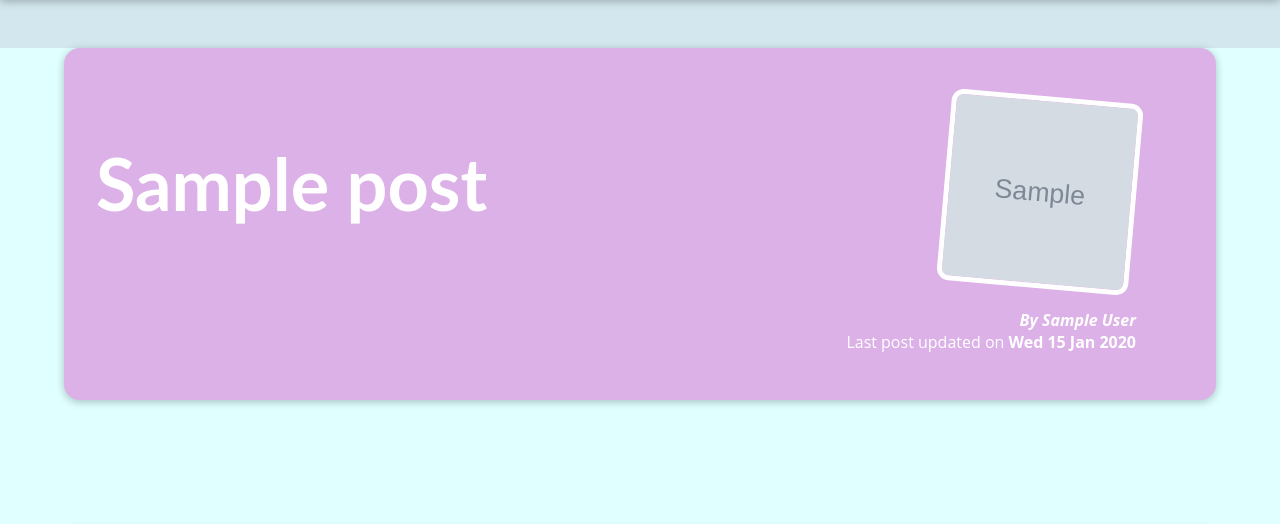
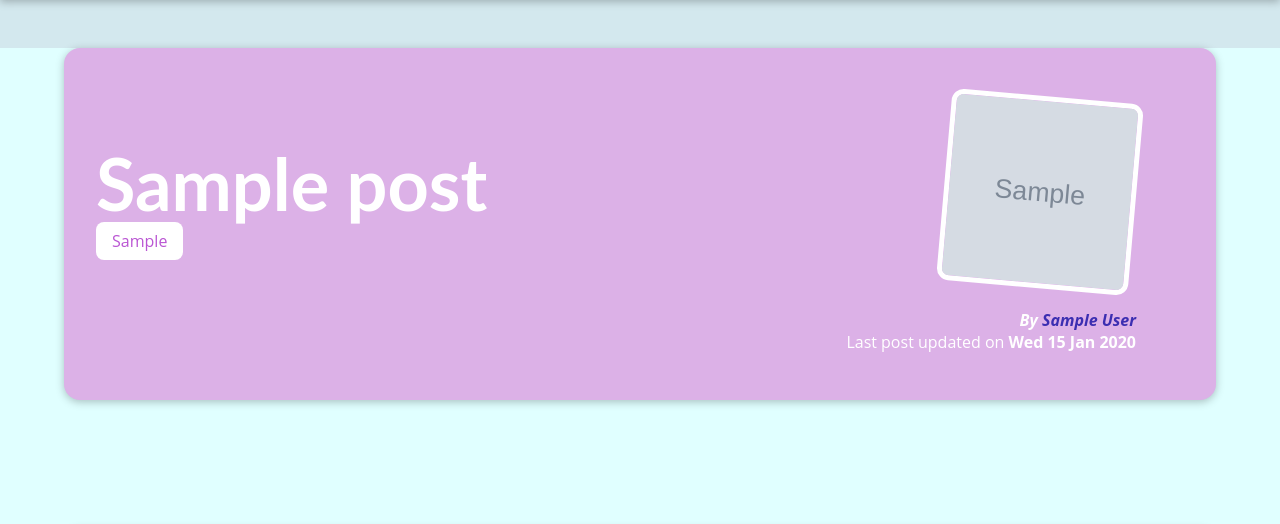
Before and after one commit to StefanGriffin/My_Site, a Django app: a page that uses blog/templates/blog/post-detail.html in a window 1280 px wide. Shown: the part 80-604 px from the top of the page. Run offline with Django 3.2, Linux system fonts and the light colour scheme; tables that the repository leaves empty hold one stand-in row (values such as "Sample post"); grey boxes marked "Sample" are stand-in pictures.

Commit message:
Data nd Models

```diff
--- a/blog/static/blog/post-detail.css
+++ b/blog/static/blog/post-detail.css
@@ -24,6 +24,7 @@ body {
 #summary h2 {
     color: white;
     font-size: 4.5rem;
+    margin-bottom: 0.25rem;
 }
 
 #summary article {
@@ -50,6 +51,11 @@ body {
     font-weight: bold;
 }
 
+#summary a {
+    color: rgb(59, 46, 177);
+    text-decoration: none;
+}
+
 #summary time {
     font-weight: bold;
 }
@@ -68,3 +74,10 @@ main {
     height: 22rem;
 
 }
+
+.tag {
+    background-color: white;
+    color: mediumorchid;
+    padding: 0.5rem 1rem;
+    border-radius: 8px;
+}
--- a/blog/templates/blog/post-detail.html
+++ b/blog/templates/blog/post-detail.html
@@ -14,9 +14,15 @@
 {% block content %}
 <section id="summary">
   <h2>{{ post.title }}</h2>
+
+  <div>
+      {% for tag in post_tags %}
+      <span class="tag">{{ tag.caption }}</span>
+      {% endfor %}
+</div>
   <article>
     <img src="{% static "blog/images/"|add:post.image_name %}" alt="{{ post.title }}" />
-    <address>By {{ post.author|title }}</address>
+    <address>By <a href="mailto:{{ post.author.email_address }}">{{ post.author }}</a></address>
     <div>Last post updated on <time>{{ post.date|date:"D d M Y" }}</time></div>
   </article>
 </section>
--- a/blog/views.py
+++ b/blog/views.py
@@ -22,5 +22,6 @@ def posts(request):
 def post_detail(request, slug):
     identified_post = get_object_or_404(Post, slug=slug)
     return render(request, "blog/post-detail.html", {
-        "post": identified_post
+        "post": identified_post,
+        "post_tags": identified_post.tags.all()
     })
```
Also changed, not shown: README.md.
